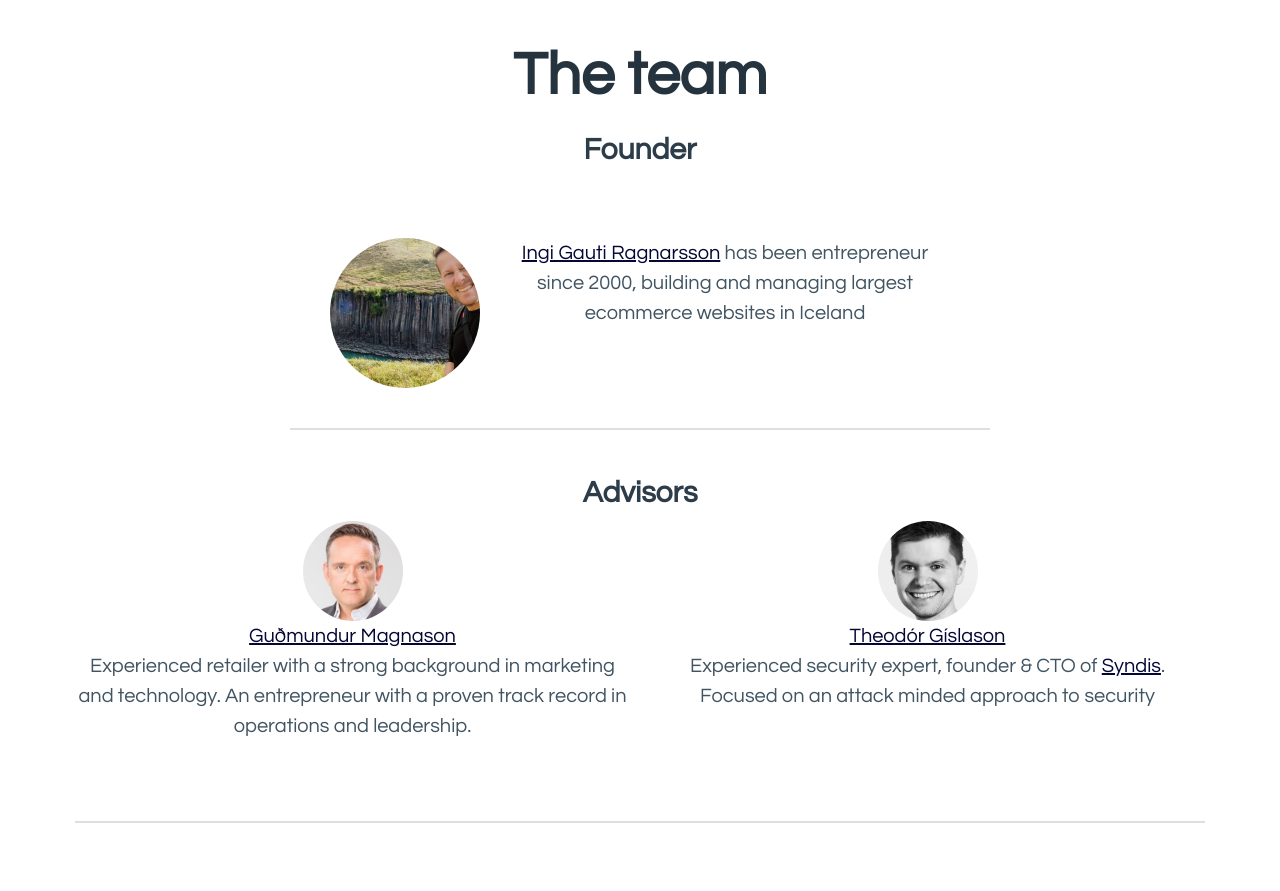
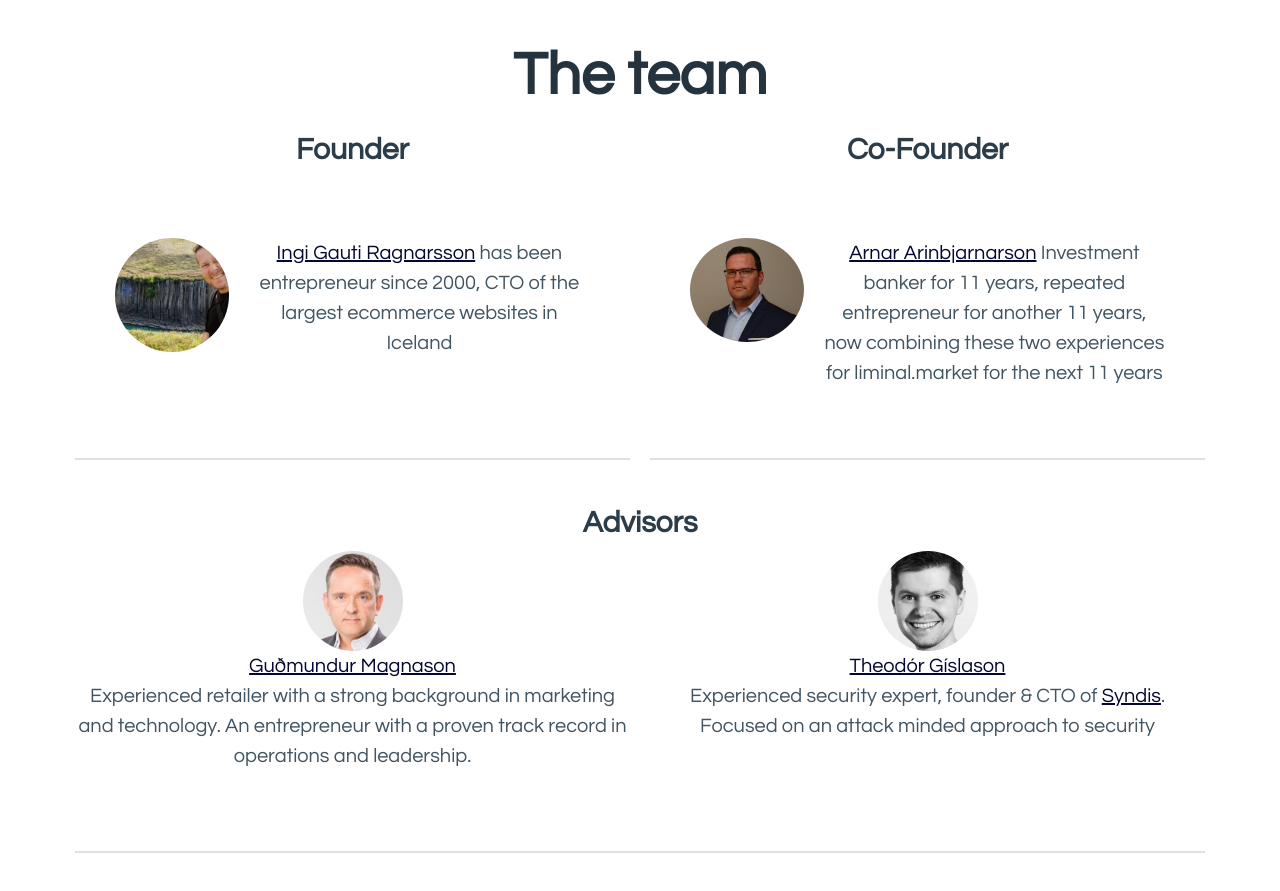
Before and after one commit to liminal-market/liminal.market.web, a plain HTML site: page index.html in a window 1280 px wide. Shown: the part 6260-7151 px from the top of the page. Drawn offline with Linux system fonts and the light colour scheme; no server answers.

Commit message:
Arnar added

```diff
--- a/index.html
+++ b/index.html
@@ -5,7 +5,7 @@
     <meta charset="utf-8">
     <meta name="viewport" content="width=device-width, initial-scale=1">
 
-    <title>Liminal Market - Liberate your stock</title>
+    <title>liminal.market - Liberate your stock</title>
     <link rel="shortcut icon" href="https://app.liminal.market/img/logos/default_logo.png"/>
     <link rel="stylesheet" href="css/pico.min.css">
     <link rel="preconnect" href="https://fonts.googleapis.com">
@@ -43,7 +43,9 @@
                     Also subscribe me to technical articles, for the geeks</label>
             </form>
             <div>
-                <img alt="Follow liminal.market on Twitter" src="img/twitter.png" width="36"> <a href="https://twitter.com/liminal_market" style="color:#fff" target="_blank">Follow us on Twitter</a>
+                <img alt="Follow liminal.market on Twitter" src="img/twitter.png" width="36"> <a
+                    href="https://twitter.com/liminal_market" style="color:#fff" target="_blank">Follow us on
+                Twitter</a>
             </div>
         </div>
     </div>
@@ -214,23 +216,39 @@
     <div class="center">
         <h2>Demo</h2>
         <div>
-            Check out our introduction video.<br />
-            <iframe id="video" src="https://www.youtube-nocookie.com/embed/HDIqYvR0has" title="YouTube video player" frameborder="0" allow="accelerometer; autoplay; clipboard-write; encrypted-media; gyroscope; picture-in-picture" allowfullscreen></iframe>
+            Check out our introduction video.<br/>
+            <iframe id="video" src="https://www.youtube-nocookie.com/embed/HDIqYvR0has" title="YouTube video player"
+                    frameborder="0"
+                    allow="accelerometer; autoplay; clipboard-write; encrypted-media; gyroscope; picture-in-picture"
+                    allowfullscreen></iframe>
         </div>
     </div>
     <div class="center">
         <h2>The team</h2>
     </div>
     <div class="center founder">
+        <div class="grid">
+            <div class="center">
                 <h3>Founder</h3>
                 <div class="grid left">
                     <img src="img/ingi.jpg" alt="Ingi Gauti Ragnarsson, founder of Liminal.market" width="200"/>
                     <p><a href="https://www.linkedin.com/in/ingig/" target="_blank">Ingi Gauti Ragnarsson</a>
                         has been entrepreneur since 2000,
-                building and managing largest
-                ecommerce websites in Iceland
+                        CTO of the largest ecommerce websites in Iceland
                     </p>
-
+                    <br />
+                </div>
+            </div>
+            <div class="center">
+                <h3>Co-Founder</h3>
+                <div class="grid left">
+                    <img src="img/arnar.jpg" alt="Arnar Arinbjarnarson, co-founder of Liminal.market" width="200"/>
+                    <p><a href="https://www.linkedin.com/in/arnarar/" target="_blank">Arnar Arinbjarnarson</a>
+                        Investment banker for 11 years, repeated entrepreneur for another 11 years,
+                        now combining these two experiences for liminal.market for the next 11 years
+                    </p>
+                </div>
+            </div>
         </div>
     </div>
     <div class="center advisors">
@@ -245,7 +263,8 @@
             </div>
             <div class="center">
                 <img src="img/theodor.jpg" alt="Theodor, advisor to Liminal.market" width="100"><br/>
-                <a href="https://www.linkedin.com/in/theodor-gislason-8753a92b/" target="_blank">Theodór Gíslason</a><br/>
+                <a href="https://www.linkedin.com/in/theodor-gislason-8753a92b/" target="_blank">Theodór
+                    Gíslason</a><br/>
                 Experienced security expert, founder & CTO of <a href="https://syndis.is/" target="_blank">Syndis</a>.
                 Focused on an attack minded approach to security
             </div>
@@ -329,15 +348,18 @@
     </small>
 </footer>
 <script>
-    let loadData = async function() {
+    let loadData = async function () {
         let result = await (await fetch('https://api.thegraph.com/subgraphs/name/liminal-market/liminal-market', {
             method: 'POST',
-            headers: { 'Content-Type': 'application/json' },
-            body: JSON.stringify({ query: `query { liminalMarketInfos {    txCount,    walletCount,    value }}`})
+            headers: {'Content-Type': 'application/json'},
+            body: JSON.stringify({query: `query { liminalMarketInfos {    txCount,    walletCount,    value }}`})
         })).json();
         let data = result.data.liminalMarketInfos[0];
         document.getElementById('wallets_count').innerText = data.walletCount;
-        document.getElementById('value_info').innerText = new Intl.NumberFormat('en-US', {style: 'currency', currency: 'USD'}).format(data.value);
+        document.getElementById('value_info').innerText = new Intl.NumberFormat('en-US', {
+            style: 'currency',
+            currency: 'USD'
+        }).format(data.value);
         document.getElementById('transaction_count').innerText = data.txCount;
     }
 
```
Also changed, not shown: img/arnar.jpg (added). Lines whose indentation alone changed are shown as unchanged.
